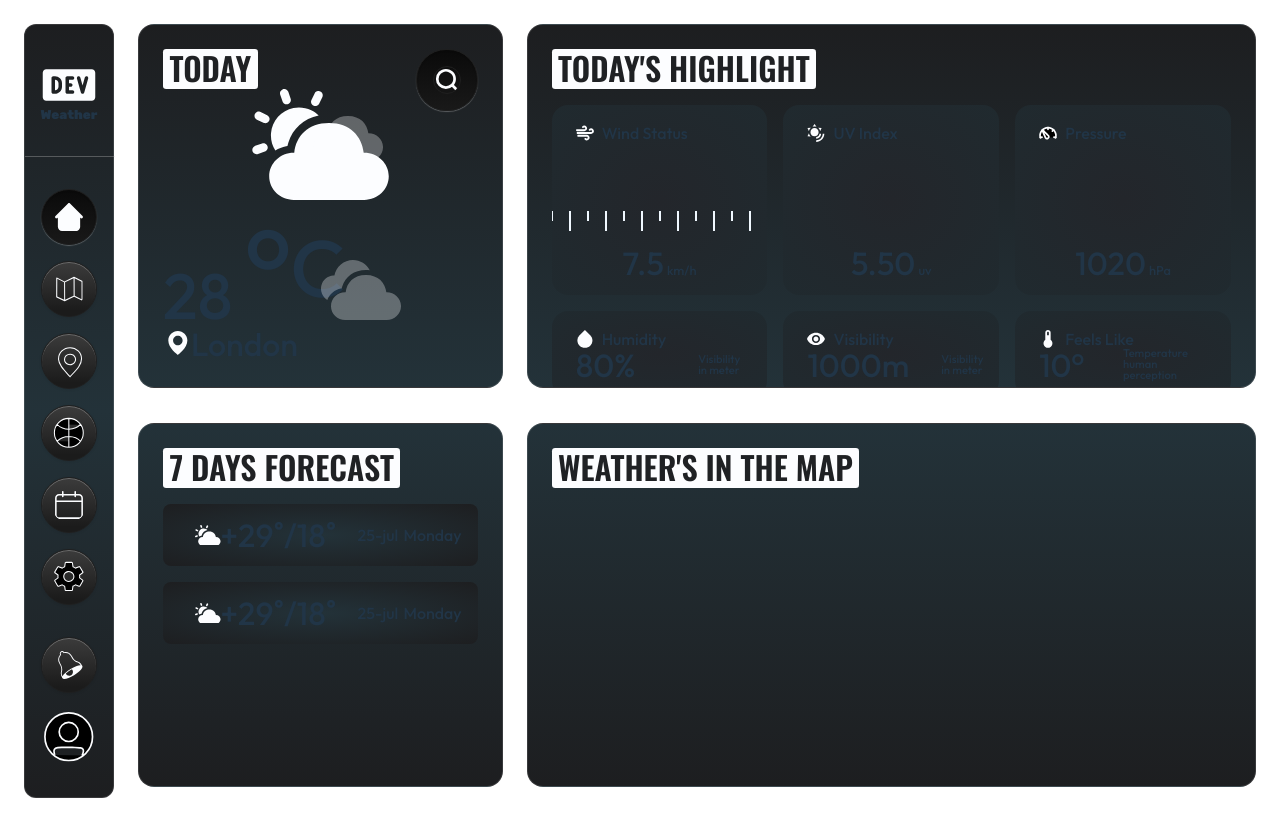
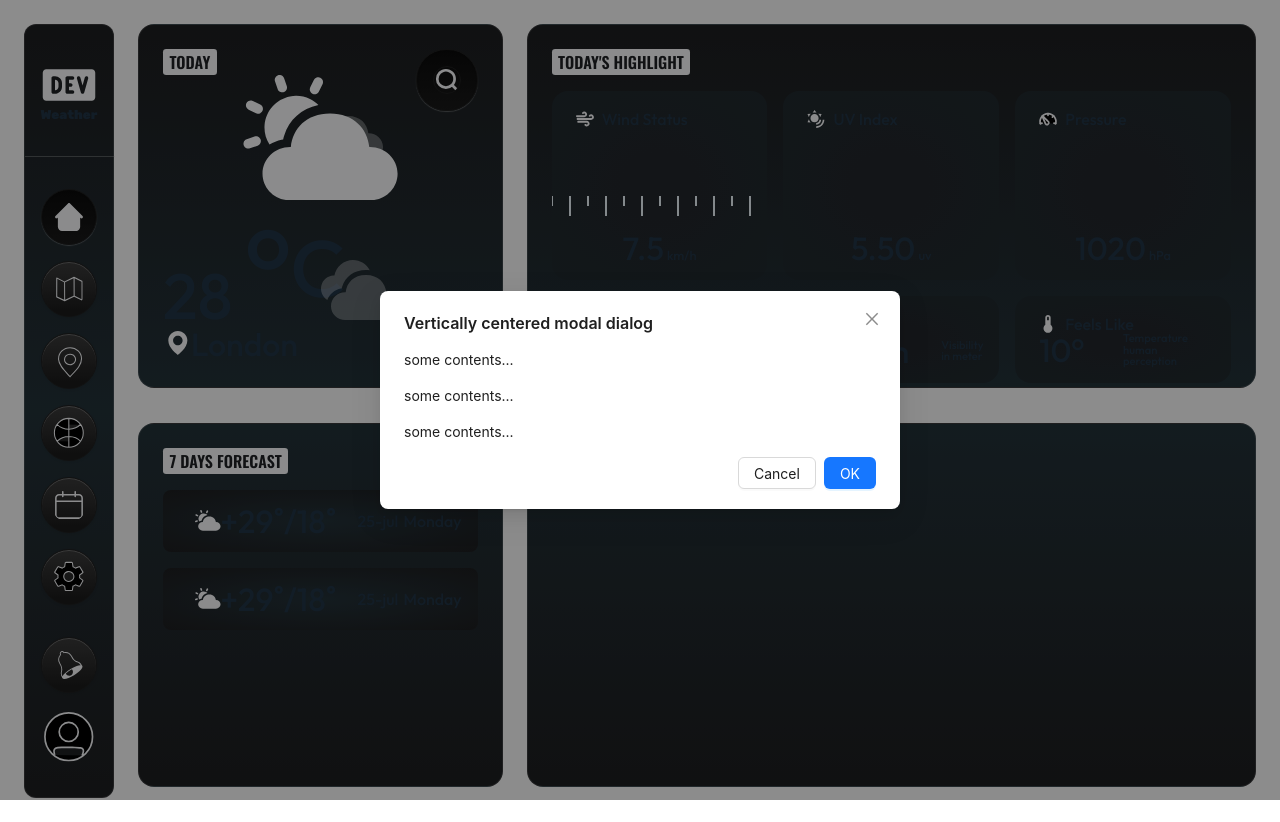
Before and after one commit to achipre/weather-app, a React (Vite) app: page / in a window 1280 px wide. Both pictures are taken after a click on the icon 69 px from the left and 737 px from the top of the page. Built offline with nearby package versions, Linux system fonts and the light colour scheme.

Commit message:
Add modal with AntDesign

```diff
--- a/package.json
+++ b/package.json
@@ -10,6 +10,9 @@
     "preview": "vite preview"
   },
   "dependencies": {
+    "@supabase/auth-ui-react": "^0.4.7",
+    "@supabase/auth-ui-shared": "^0.1.8",
+    "@supabase/supabase-js": "^2.39.3",
     "@tanstack/react-router": "^1.4.2",
     "antd": "^5.13.0",
     "react": "^18.2.0",
--- a/src/App.jsx
+++ b/src/App.jsx
@@ -5,9 +5,15 @@ import SectionStatictsToday from './components/SectionStatictsToday'
 import SectionWeatherMap from './components/SectionWeatherMap'
 import SectionWeatherToday from './components/SectionWeatherToday'
 import SectionWeatherWeek from './components/SectionWeatherWeek'
+// import { createClient } from '@supabase/supabase-js'
+
+// const supabase = createClient('https://urjajmkokoivpydzwxiv.supabase.co', process.env.VITE_SUPABASE_KEY)
 
 function App () {
   const [isSection, setIsSection] = useState('Home')
+  // Estado de Sesion
+  // const [session, setSession] = useState(null)
+
   const handleSection = (info) => {
     setIsSection(info)
   }
--- a/src/components/AsideBar.jsx
+++ b/src/components/AsideBar.jsx
@@ -8,7 +8,12 @@ export function AsideBar ({ handleSection, isSection }) {
   const handleBell = () => {
     setIsBell(!isBell)
   }
-  // const [isDashboard] = useState(false)
+
+  // Open Modal Sign In
+  const [modalProfile, setModalProfile] = useState(false)
+  const handleModalProfile = () => {
+    setModalProfile(true)
+  }
 
   return (
     <aside>
@@ -31,7 +36,7 @@ export function AsideBar ({ handleSection, isSection }) {
       </div>
       <div className="asideProfile">
         <IconsBells isBell={isBell} handleBell={handleBell}/>
-          <IconsProfile />
+        <IconsProfile handleModalProfile={handleModalProfile} modalProfile={modalProfile} setModalProfile={setModalProfile}/>
       </div>
     </aside>
   )
--- a/src/components/Icons.jsx
+++ b/src/components/Icons.jsx
@@ -1,4 +1,4 @@
-import { Tooltip } from 'antd'
+import { Modal, Tooltip } from 'antd'
 import './icons.css'
 
 import React from 'react'
@@ -117,17 +117,30 @@ export function IconsBells ({ isBell, handleBell }) {
   )
 }
 
-export function IconsProfile () {
+export function IconsProfile ({ handleModalProfile, modalProfile, setModalProfile }) {
   return (
+    <>
       <Tooltip title="Weather Map" placement='right'>
 
-      <svg width="100" height="100" viewBox="0 0 100 100" >
+        <svg onClick={handleModalProfile} width="100" height="100" viewBox="0 0 100 100" >
           {/* <path d="M66.5 41C66.5 45.5087 64.7089 49.8327 61.5208 53.0208C58.3327 56.2089 54.0087 58 49.5 58C44.9913 58 40.6673 56.2089 37.4792 53.0208C34.2911 49.8327 32.5 45.5087 32.5 41C32.5 36.4913 34.2911 32.1673 37.4792 28.9792C40.6673 25.7911 44.9913 24 49.5 24C54.0087 24 58.3327 25.7911 61.5208 28.9792C64.7089 32.1673 66.5 36.4913 66.5 41Z" fill="#FCFDFF" />
           <path fillRule="evenodd" clipRule="evenodd" d="M47.766 91.966C25.0986 91.0565 7 72.3905 7 49.5C7 26.0272 26.0273 7 49.5 7C72.9728 7 92 26.0272 92 49.5C92 72.9727 72.9728 92 49.5 92C49.3059 92.0012 49.1118 92.0012 48.9178 92C48.5331 92 48.1485 91.9873 47.766 91.966ZM22.2278 76.3175C21.91 75.405 21.8018 74.4326 21.9113 73.4725C22.0208 72.5125 22.3451 71.5894 22.8601 70.7718C23.3751 69.9542 24.0677 69.2632 24.8864 68.7499C25.7051 68.2366 26.6288 67.9143 27.5891 67.8069C44.1556 65.973 54.9464 66.1387 71.4321 67.8451C72.3937 67.9453 73.3198 68.2635 74.1397 68.7756C74.9597 69.2878 75.6521 69.9802 76.164 70.8004C76.6759 71.6205 76.9939 72.5466 77.0938 73.5082C77.1937 74.4698 77.0728 75.4415 76.7404 76.3494C83.8059 69.2006 87.7627 59.5511 87.75 49.5C87.75 28.3754 70.6246 11.25 49.5 11.25C28.3754 11.25 11.25 28.3754 11.25 49.5C11.25 59.9465 15.4384 69.4155 22.2278 76.3175Z" fill="#FCFDFF" /> */}
           <path d="M73.3828 83.0674C73.3828 83.0674 77.1526 75.0153 75 72C73.606 70.0473 72.5513 69.7051 70.5 69.5C65.5 69 64 68.7998 60.5 68.7998C58 68.7998 53.6931 68.5362 50 68.4998C46 68.4603 42.5978 68.3703 39 68.4998C36.0991 68.6042 33.5 68.5 30 68.9998C27.6426 69.3364 25.2578 69.6266 23.8828 72.0675C22.1157 75.2044 23.3829 76.5683 24.3828 82.0683M92 49.5C92 72.9721 72.9721 92 49.5 92C26.0279 92 7 72.9721 7 49.5C7 26.0279 26.0279 7 49.5 7C72.9721 7 92 26.0279 92 49.5ZM66.5 41C66.5 50.3888 58.8888 58 49.5 58C40.1112 58 32.5 50.3888 32.5 41C32.5 31.6112 40.1112 24 49.5 24C58.8888 24 66.5 31.6112 66.5 41Z" stroke="#FCFDFF" strokeWidth="3"/>
 
         </svg>
       </Tooltip>
+      <Modal
+        title="Vertically centered modal dialog"
+        centered
+        open={modalProfile}
+        onOk={() => setModalProfile(false)}
+        onCancel={() => setModalProfile(false)}
+      >
+        <p>some contents...</p>
+        <p>some contents...</p>
+        <p>some contents...</p>
+      </Modal>
+    </>
 
   )
 }
--- a/src/components/sectionWeatherToday.css
+++ b/src/components/sectionWeatherToday.css
@@ -20,9 +20,9 @@ article{
     font-family: "Oswald", sans-serif;
     line-height: 1;
     padding: .4rem;
-    padding-top: .2rem;
+    padding-top: .3rem;
     padding-bottom: .3rem;
-    font-size: 2rem;
+    font-size: 1rem;
     margin: 0;
     background-color: #FCFDFF;
     color: #1f2124;
```
Also changed, not shown: 1 other file (tests, documents, lock files or other folders). Lines whose indentation alone changed are shown as unchanged.
